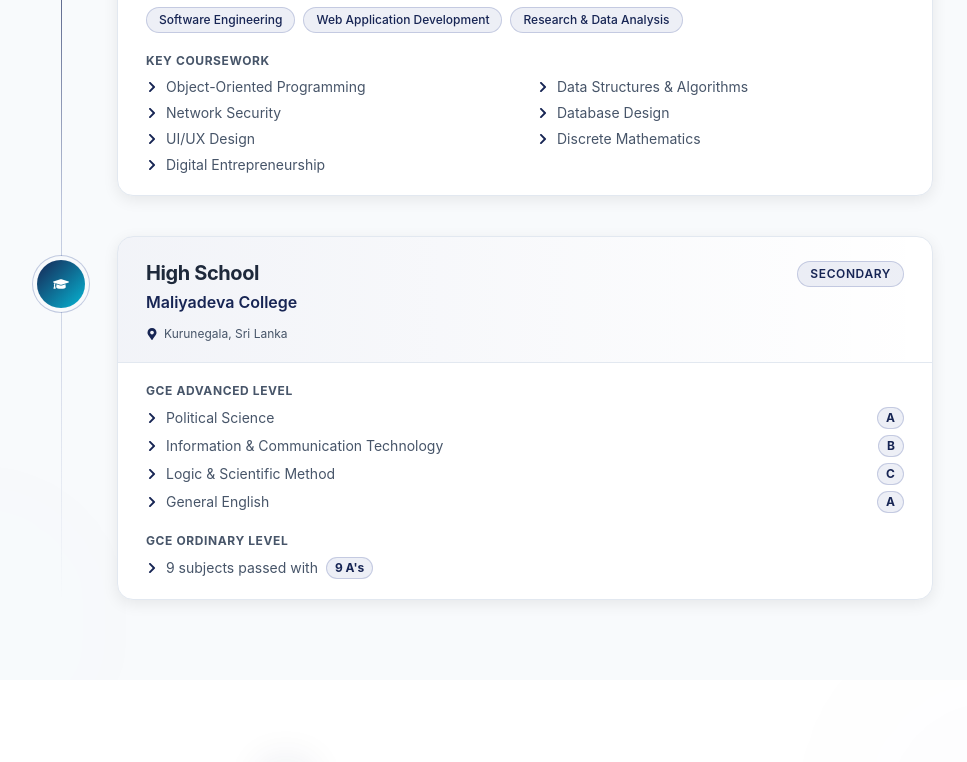
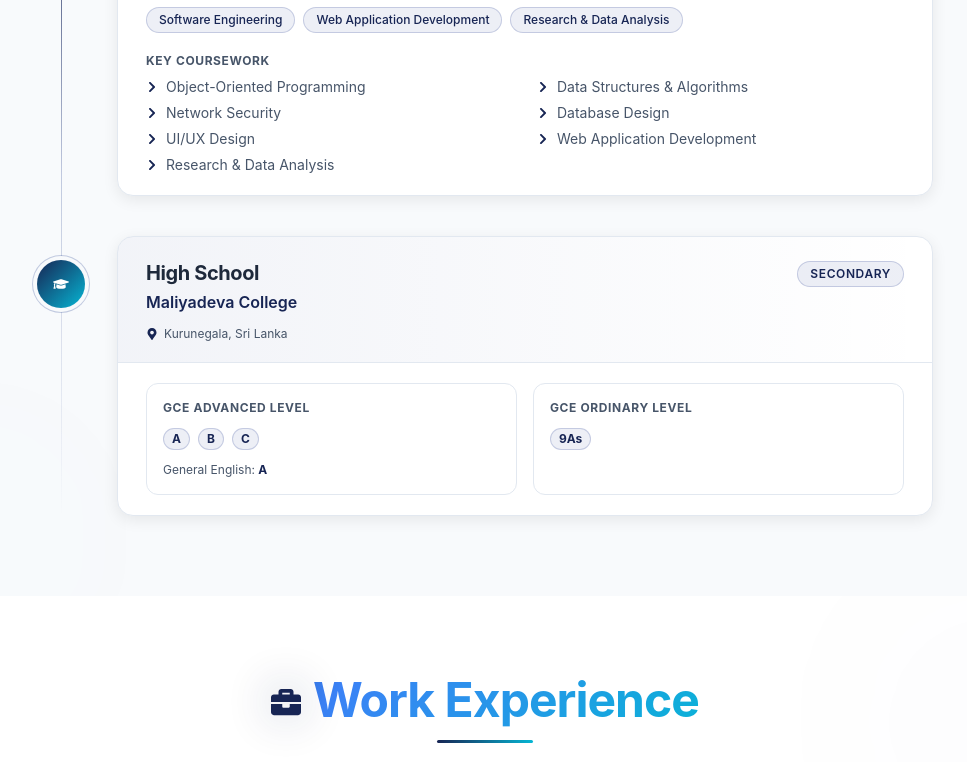
Before and after one commit to kalharatennakoon/kalharatennakoon.github.io, a React (Vite) app: page / in a window 1280 px wide. Shown: the part 1671-2433 px from the top of the page, without its empty margins (155-1122 px from the left). Built offline with nearby package versions, Linux system fonts and the light colour scheme; a web font is replaced by a local one.

Commit message:
refactor: update education details and improve layout for clarity

```diff
--- a/src/components/Education.tsx
+++ b/src/components/Education.tsx
@@ -76,7 +76,7 @@ function Education() {
                         BSc(Hons) Computer Science (Software Engineering)
                       </h3>
                       <p className="text-base font-semibold text-[var(--color-primary)] m-0">
-                        Kingston University, London, UK
+                        Kingston University, London, United Kingdom
                       </p>
                     </div>
                     <span className="text-xs font-semibold uppercase tracking-wider px-3 py-1 rounded-full bg-[rgba(30,58,138,0.08)] text-[var(--color-primary)] border border-[rgba(30,58,138,0.2)] flex-shrink-0">
@@ -115,8 +115,8 @@ function Education() {
                         'Network Security',
                         'Database Design',
                         'UI/UX Design',
-                        'Discrete Mathematics',
-                        'Digital Entrepreneurship',
+                        'Web Application Development',
+                        'Research & Data Analysis',
                       ].map((item) => (
                         <li key={item} className="flex items-center gap-2 text-sm text-[var(--text-secondary)]">
                           <FaChevronRight className="text-[var(--color-primary)] text-xs flex-shrink-0" />
@@ -165,31 +165,23 @@ function Education() {
                   </div>
                 </div>
 
-                <div className="px-7 py-5 space-y-5">
-                  <div>
-                    <p className="text-xs font-bold text-[var(--text-secondary)] uppercase tracking-wider mb-2">GCE Advanced Level</p>
-                    <ul className="space-y-1.5 list-none">
-                      {[
-                        { subject: 'Political Science', grade: 'A' },
-                        { subject: 'Information & Communication Technology', grade: 'B' },
-                        { subject: 'Logic & Scientific Method', grade: 'C' },
-                        { subject: 'General English', grade: 'A' },
-                      ].map(({ subject, grade }) => (
-                        <li key={subject} className="flex items-center gap-2 text-sm text-[var(--text-secondary)]">
-                          <FaChevronRight className="text-[var(--color-primary)] text-xs flex-shrink-0" />
-                          <span>{subject}</span>
-                          <span className="ml-auto text-xs font-bold px-2 py-0.5 rounded-full bg-[rgba(30,58,138,0.08)] text-[var(--color-primary)] border border-[rgba(30,58,138,0.2)]">{grade}</span>
-                        </li>
-                      ))}
-                    </ul>
-                  </div>
+                <div className="px-7 py-5">
+                  <div className="grid grid-cols-2 gap-4">
+                    <div className="rounded-xl px-4 py-4 border border-[var(--border-color)]">
+                      <p className="text-xs font-bold text-[var(--text-secondary)] uppercase tracking-wider mb-3">GCE Advanced Level</p>
+                      <div className="flex items-center gap-2 flex-wrap">
+                        {['A', 'B', 'C'].map((grade) => (
+                          <span key={grade} className="text-xs font-bold px-2 py-0.5 rounded-full bg-[rgba(30,58,138,0.08)] text-[var(--color-primary)] border border-[rgba(30,58,138,0.2)]">{grade}</span>
+                        ))}
+                        <span className="text-xs text-[var(--text-secondary)] w-full mt-1">General English: <span className="font-bold text-[var(--color-primary)]">A</span></span>
+                      </div>
+                    </div>
 
-                  <div>
-                    <p className="text-xs font-bold text-[var(--text-secondary)] uppercase tracking-wider mb-2">GCE Ordinary Level</p>
-                    <div className="flex items-center gap-2">
-                      <FaChevronRight className="text-[var(--color-primary)] text-xs flex-shrink-0" />
-                      <span className="text-sm text-[var(--text-secondary)]">9 subjects passed with</span>
-                      <span className="text-xs font-bold px-2 py-0.5 rounded-full bg-[rgba(30,58,138,0.08)] text-[var(--color-primary)] border border-[rgba(30,58,138,0.2)]">9 A's</span>
+                    <div className="rounded-xl px-4 py-4 border border-[var(--border-color)]">
+                      <p className="text-xs font-bold text-[var(--text-secondary)] uppercase tracking-wider mb-3">GCE Ordinary Level</p>
+                      <div className="flex items-center gap-2">
+                        <span className="text-xs font-bold px-2 py-0.5 rounded-full bg-[rgba(30,58,138,0.08)] text-[var(--color-primary)] border border-[rgba(30,58,138,0.2)]">9As</span>
+                      </div>
                     </div>
                   </div>
                 </div>
```
